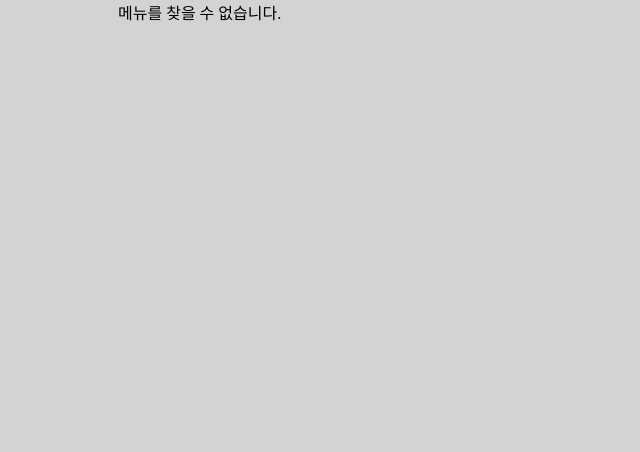
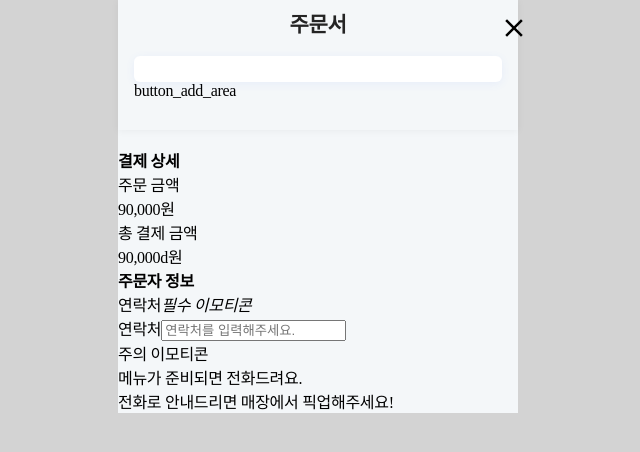
Before and after one commit to wj-cosmos57/orderit-frontend-react, a React (Vite) app: page /order in a window 1280 px wide. Shown: the top 452 px of the page, without its empty margins (322-962 px from the left). Built offline with nearby package versions, Linux system fonts and the light colour scheme.

Commit message:
[23.09.08 이우주]

```diff
--- a/src/App.jsx
+++ b/src/App.jsx
@@ -5,6 +5,7 @@ import { Route, Routes } from 'react-router-dom'
 
 import Mainpage from './Mainpage'
 import Menudetail from './Menudetail';
+import Order from './Order';
 
 function App() {
 
@@ -12,6 +13,7 @@ function App() {
         <Routes>
           <Route path="/" element={<Mainpage />} />
           <Route path="/:menuId" element={<Menudetail />} />
+          <Route path="/order" element={<Order />} />
         </Routes>
   )
 }
--- a/src/Bottombar.css
+++ b/src/Bottombar.css
@@ -3,7 +3,7 @@
     left: 0;
     bottom: 0; */
   width: 100%;
-    box-shadow: 0 0 6px 4px rgba(0,0,0,.03);
+  box-shadow: 0 0 6px 4px rgba(0, 0, 0, 0.03);
   padding-bottom: env;
   background-color: #fff;
   z-index: 9100;
@@ -116,6 +116,8 @@
 }
 
 .reset_button {
+  width: 46px;
+  height: 46px;
   padding: 4px 4px;
   cursor: pointer;
   color: #fff;
@@ -123,9 +125,9 @@
   font-weight: bold;
 
   border: solid 1px;
-    border-radius: 3px;
+  border-radius: 5px;
   border-color: #fff;
-    box-shadow: 0 2px 3px 0 rgba(0,0,0,.04);
+  box-shadow: 0 2px 3px 0 rgba(0, 0, 0, 0.04);
   /* background-color: #47c83e; */
   background-color: red;
 }
@@ -136,13 +138,14 @@
   height: 46px;
   margin-left: 18px;
   border-radius: 5px;
-    background-image: linear-gradient(to left, #0ad18e, #01d760),linear-gradient(to left, #53fffd, #00ff71);
+  background-image: linear-gradient(to left, #0ad18e, #01d760),
+    linear-gradient(to left, #53fffd, #00ff71);
   font-weight: bold;
   line-height: 46px;
   text-align: center;
   letter-spacing: -0.3px;
   color: #fff;
-    transition: .1s;
+  transition: 0.1s;
 
   text-decoration: none;
   cursor: pointer;
@@ -174,26 +177,26 @@
 }
 
 .ico_cart {
-    vertical-align: -10px;
+  margin-left: 3px;
+  vertical-align: -7px;
   transform-origin: bottom;
   width: 25px;
   height: 25px;
   fill: #fff;
 
   display: inline-block;
-
 }
 
 .num {
   opacity: 1;
   position: absolute;
-    top: 11px;
+  top: 8px;
   right: 0px;
-    width: 14px;
-    height: 14px;
+  width: 15px;
+  height: 15px;
   border-radius: 50%;
   background-color: #fc4c4e;
-    font-size: 10px;
+  font-size: 13px;
   line-height: 14px;
   font-weight: 800;
   text-align: center;
--- a/src/Bottombar.jsx
+++ b/src/Bottombar.jsx
@@ -1,46 +1,62 @@
-import React from 'react'
+import React from "react";
+import { useNavigate } from "react-router-dom";
 
-import './Bottombar.css'
-import menus from '../Menu.json'
-import DeleteForeverIcon from '@mui/icons-material/DeleteForever';
-import ShoppingCartIcon from '@mui/icons-material/ShoppingCart';
+import "./Bottombar.css";
+import menus from "../Menu.json";
+import DeleteForeverIcon from "@mui/icons-material/DeleteForever";
+import ShoppingCartIcon from "@mui/icons-material/ShoppingCart";
 
 function Bottombar(props) {
   const { totalCount, totalMoney, firstMenuItem, remainingItems } = props;
+  const movePage = useNavigate();
 
   const handleReset = () => {
     localStorage.clear();
     window.location.reload();
-    }
-    console.log(firstMenuItem);
+  };
+
+  const goOrder = () => {
+    movePage("/order");
+  };
 
   return (
-    <div className='order_flow_wrap'>
-        <div className='order_btn_area'>
-            <div className='order_box1'>
-                <div className='order_info_area'>
-                    <div className='order_info'>
-                        <div className='info_tit'>
-                            <span className='total'>{totalCount}개</span>
-                            {remainingItems > 1 ? `${firstMenuItem.title} 외 ` : `${firstMenuItem.title} `}
+    <div className="order_flow_wrap">
+      <div className="order_btn_area">
+        <div className="order_box1">
+          <div className="order_info_area">
+            <div className="order_info">
+              <div className="info_tit">
+                <span className="total">{totalCount}개</span>
+                {remainingItems > 1
+                  ? `${firstMenuItem.title} 외 `
+                  : `${firstMenuItem.title} `}
               </div>
-                        <div className='info_price'>{totalMoney.toLocaleString()}</div>
+              <div className="info_price">{totalMoney.toLocaleString()}</div>
             </div>
-                    <div className='btn_reset'>
-                        <button className='reset_button' onClick={handleReset}><DeleteForeverIcon /></button>
+            <div className="btn_reset">
+              <button className="reset_button" onClick={handleReset}>
+                <DeleteForeverIcon style={{ width: 25, height: 25 }} />
+              </button>
             </div>
-                    <a className='btn_order'>
+            <a className="btn_order" onClick={goOrder}>
               주문하기
-                        <div className='btn_box'>
-                            <ShoppingCartIcon className='ico_cart' viewBox='0 0 25 25' fill='#0AD289' aria-hidden='true'/>
-                            <span className='num' aria-label='주문수'>{totalCount}</span>
+              <div className="btn_box">
+                <ShoppingCartIcon
+                  className="ico_cart"
+                  viewBox="0 0 25 25"
+                  fill="#0AD289"
+                  aria-hidden="true"
+                />
+                <span className="num" aria-label="주문수">
+                  {totalCount}
+                </span>
               </div>
             </a>
           </div>
         </div>
       </div>
     </div>
-  )
+  );
 }
 
-export default Bottombar
+export default Bottombar;
--- a/src/Mainpage.css
+++ b/src/Mainpage.css
@@ -11,11 +11,9 @@
   display: flex;
 }
 
-.logo-title {
-    display: flex;
-    justify-content: center;
-    align-items: center;
-    font-size: 20px;
+.logo {
+  width: 400px;
+  height: 70px;
 }
 
 .menu-bar {
@@ -59,7 +57,7 @@
   margin-right: 20px;
 }
 
-.menu-img{
+.menu-img {
   width: 80px;
   height: 60px;
   /* margin-right: 20px; */
@@ -102,7 +100,7 @@
   cursor: pointer;
   display: flex;
   justify-content: center;
-    box-shadow: 0 2px 3px 0 rgba(0,0,0,.04);
+  box-shadow: 0 2px 3px 0 rgba(0, 0, 0, 0.04);
   box-sizing: border-box;
   border: solid 1px;
   border-radius: 5px;
@@ -128,7 +126,8 @@
   flex-direction: column;
 }
 
-.totalCount, .totalQuantity {
+.totalCount,
+.totalQuantity {
   font-weight: bold;
 }
 
@@ -150,7 +149,7 @@
   padding: 10px 20px;
   font-size: 16px;
   /* font-weight: bold; */
-    border: none;   /* color and width are ignored */
+  border: none; /* color and width are ignored */
   background-color: #ffffff;
   color: #e84155;
   border-radius: 4px;
--- a/src/Mainpage.jsx
+++ b/src/Mainpage.jsx
@@ -1,34 +1,36 @@
-import React, { useState, useEffect, useRef } from 'react'
-import './Mainpage.css';
+import React, { useState, useEffect, useRef } from "react";
+import "./Mainpage.css";
 
-import{ Link, useLocation } from "react-router-dom";
+import { Link, useLocation } from "react-router-dom";
 
-import menus from '../Menu.json'
-import ShoppingCartOutlinedIcon from '@mui/icons-material/ShoppingCartOutlined';
-import Bottombar from './Bottombar.jsx'
+import menus from "../Menu.json";
+import ShoppingCartOutlinedIcon from "@mui/icons-material/ShoppingCartOutlined";
+import Bottombar from "./Bottombar.jsx";
 
 function Mainpage() {
-    const cart = JSON.parse(localStorage.getItem('cart')) || [];
-    const firstMenuItem = cart.length > 0 ? menus.find(m => m.menuId === cart[0].menuId) : null  // 담긴 첫번째 메뉴
-    const remainingItems = cart.length;     // 담긴 메뉴의 종류 수
+  const cart = JSON.parse(localStorage.getItem("cart")) || [];
+  const firstMenuItem =
+    cart.length > 0 ? menus.find((m) => m.menuId === cart[0].menuId) : null; // 담긴 첫번째 메뉴
+  const remainingItems = cart.length; // 담긴 메뉴의 종류 수
 
-    let totalQuantityRef = useRef([0, 0]);  // [0]: 총메뉴개수 [1]: 총합계
+  let totalQuantityRef = useRef([0, 0]); // [0]: 총메뉴개수 [1]: 총합계
 
   return (
-    <div className='order-app'>
-        <div className='top-bar'>
-            <div className='logo-container'>
-                <img src="../public/logo.png"></img>
+    <div className="order-app">
+      <div className="top-bar">
+        <div className="logo-container">
+          <img src="../public/logo.png" className="logo"></img>
           {/* <div className='logo-title'>2023 IT대학 대동제 주점</div> */}
         </div>
       </div>
 
-        <div className='menu-bar'>
-            {
-                menus.map( (menu, index) => {
-                    const menuItemInCart = cart.find(item => item.menuId === menu.menuId);
+      <div className="menu-bar">
+        {menus.map((menu, index) => {
+          const menuItemInCart = cart.find(
+            (item) => item.menuId === menu.menuId
+          );
           const quantityInCart = menuItemInCart ? menuItemInCart.qty : 0;
-                    const menuPrice = parseInt(menu.price.replace(/,/g, ''), 10);
+          const menuPrice = parseInt(menu.price.replace(/,/g, ""), 10);
 
           totalQuantityRef.current[0] += quantityInCart;
           totalQuantityRef.current[1] += menuPrice * quantityInCart;
@@ -37,32 +39,41 @@ function Mainpage() {
           console.log(totalQuantityRef.current[1]);
 
           return (
-                        <Link to={`/${menu.menuId}`} key={index} >
-                            <div className='menu-item'>
-                                <div className='img-div'>
+            <Link to={`/${menu.menuId}`} key={index}>
+              <div className="menu-item">
+                <div className="img-div">
                   <img
                     src={menu.img}
                     alt={menu.title}
-                                        className='menu-img'
+                    className="menu-img"
                   ></img>
                 </div>
-                                <div className='menu-details'>
-                                    <div className='menu-title'>{menu.title}</div>
-                                    <div className='menu-price'>{menu.price}원</div>
-                                    <div className='menu-detail'>{menu.detail}</div>
+                <div className="menu-details">
+                  <div className="menu-title">{menu.title}</div>
+                  <div className="menu-price">{menu.price}원</div>
+                  <div className="menu-detail">{menu.detail}</div>
                 </div>
-                                <div className='menu-purchaseButton'>
-                                    <ShoppingCartOutlinedIcon sx={{ color: "rgb(10, 210, 137)"}}/>
-                                    {quantityInCart > 0 && <div className='menu-quantity'>{quantityInCart}</div>}
+                <div className="menu-purchaseButton">
+                  <ShoppingCartOutlinedIcon
+                    sx={{ color: "rgb(10, 210, 137)" }}
+                  />
+                  {quantityInCart > 0 && (
+                    <div className="menu-quantity">{quantityInCart}</div>
+                  )}
                 </div>
               </div>
             </Link>
-                    )
-                })
-            }
-
+          );
+        })}
       </div>
-        { totalQuantityRef.current[0] > 0 && <Bottombar totalCount={totalQuantityRef.current[0]} totalMoney={totalQuantityRef.current[1]} firstMenuItem={firstMenuItem} remainingItems={remainingItems}/> }
+      {totalQuantityRef.current[0] > 0 && (
+        <Bottombar
+          totalCount={totalQuantityRef.current[0]}
+          totalMoney={totalQuantityRef.current[1]}
+          firstMenuItem={firstMenuItem}
+          remainingItems={remainingItems}
+        />
+      )}
 
       {/* <div className='bottom-bar'>
             <div className='purchase-total'>
@@ -74,7 +85,7 @@ function Mainpage() {
             </div>
         </div> */}
     </div>
-  )
+  );
 }
 
 export default Mainpage;
--- /dev/null
+++ b/src/Order.css
@@ -0,0 +1,90 @@
+.user_app {
+  display: block;
+  background-color: #e9ecef;
+}
+
+.order_form {
+  /* min-height: 60vh; */
+  background-color: #f4f7f9;
+  letter-spacing: -0.3px;
+}
+
+.section_order_header {
+  position: fixed;
+  top: 0;
+  left: 0;
+  width: 100%;
+  z-index: 1200;
+}
+
+.order_header_inner {
+  position: relative;
+  max-width: 400px;
+  margin: 0 auto;
+}
+
+.header_title {
+  display: block;
+  padding: 12px 0;
+  font-size: 21px;
+  font-weight: bold;
+  color: #242424;
+  line-height: 26px;
+  text-align: center;
+}
+
+.button_close {
+  z-index: 1300;
+  position: absolute;
+  top: 0;
+  right: 0;
+  padding: 13px 19px;
+}
+
+.close {
+  position: absolute;
+  width: 18px;
+  height: 18px;
+  padding: 0;
+  overflow: hidden;
+  clip: react(0, 0, 0, 0);
+  border: 0;
+  cursor: pointer;
+}
+
+.order_inner {
+  margin: 0 auto;
+}
+
+.wrap_sections {
+  margin-bottom: 18px;
+  padding: 56px 16px 30px;
+  box-shadow: 0px 1px 8px rgba(0, 0, 0, 0.05);
+  background: linear-gradient(180deg, #f3fbff 30%, #ffffff 80%);
+  background-image: linear-gradient(
+    180deg,
+    var(--booking-color-bg236) 30%,
+    var(--booking-color-bg2) 80%
+  );
+}
+
+.section_order_menu {
+  position: relative;
+  border-radius: 6px;
+  box-shadow: 0px 2px 10px rgba(77, 116, 255, 0.07);
+  background-color: #fff;
+}
+
+.menu_list_wrap {
+  padding: 5px 0;
+}
+
+.menu_list {
+  margin: 0 20px;
+  list-style: none;
+  margin-block-start: 1em;
+  margin-block-end: 1em;
+  margin-inline-start: 0px;
+  margin-inline-end: 0px;
+  padding-inline-start: 40px;
+}
--- /dev/null
+++ b/src/Order.jsx
@@ -0,0 +1,133 @@
+import React from "react";
+
+import "./Order.css";
+import menus from "../Menu.json";
+import CloseIcon from "@mui/icons-material/Close";
+
+function Order() {
+  const cart = JSON.parse(localStorage.getItem("cart")) || [];
+
+  return (
+    <div className="user_app">
+      <div className="order_form">
+        <div className="section_order_header">
+          <div className="order_header_inner">
+            <div className="header_title">주문서</div>
+            <a className="button_close" role="button">
+              <CloseIcon style={{ width: 30, height: 30 }} className="close" />
+            </a>
+          </div>
+        </div>
+
+        <div className="order_inner">
+          <div className="wrap_sections">
+            <div className="section_order_menu">
+              <div className="menu_list_wrap">
+                <ul className="menu_list">
+                  {cart.map((cartMenu, index) => {
+                    const menuIteminCart = menus.find(
+                      (item) => item.menuId === cartMenu.menuId
+                    );
+                    console.log(menuIteminCart);
+                    const menuTitle = menuIteminCart.title;
+                    console.log(menuTitle);
+                    const menuPrice = menuIteminCart.price;
+                    console.log(menuPrice);
+                    const menuImage = menuIteminCart.img;
+                    const menuQuantity = cartMenu.qty;
+                    console.log(menuQuantity);
+                    return (
+                      <li key={cartMenu.menuId}>
+                        <div className="menu">
+                          <div className="img_wrap">
+                            <img
+                              src={menuImage}
+                              alt={menuTitle}
+                              className="menu-img"
+                            ></img>
+                          </div>
+                          <div className="info_wrap">
+                            <strong className="title">{menuTitle}</strong>
+                            <a className="delete_button" role="button">
+                              X
+                            </a>
+                            <div className="figure_area">
+                              <div className="section_counter">
+                                <a className="minus_button" role="button">
+                                  -
+                                </a>
+                                {/* <span className="num">{menuQuantity}</span> */}
+                                <a className="plus_button" role="button">
+                                  +
+                                </a>
+                              </div>
+                              <div className="price">
+                                <div className="text">{menuPrice}원</div>
+                              </div>
+                            </div>
+                          </div>
+                        </div>
+                      </li>
+                    );
+                  })}
+                </ul>
+              </div>
+            </div>
+            <div className="button_add_area">
+              button_add_area
+              <a className="button_add" role="button"></a>
+            </div>
+          </div>
+          <div className="selection_order_price">
+            <strong className="order_title">결제 상세</strong>
+            <div className="price_area">
+              <div className="price_row">
+                <div className="title">주문 금액</div>
+                <div className="price">90,000원</div>
+              </div>
+            </div>
+            <div className="total_price_area">
+              <div className="price_row">
+                <div className="title">총 결제 금액</div>
+                <div className="price">
+                  <span className="text">90,000d원</span>
+                </div>
+              </div>
+            </div>
+            <div className="section_order_extra">
+              <strong className="order_title">주문자 정보</strong>
+              <div className="request_area">
+                <span className="order_sub_title">
+                  연락처
+                  <em className="required">필수 이모티콘</em>
+                </span>
+                <div className="input_box">
+                  <label className="blind">연락처</label>
+                  <input
+                    type="tel"
+                    id="phone"
+                    className="input_text"
+                    placeholder="연락처를 입력해주세요."
+                  ></input>
+                  <div className="gray_info_box">
+                    주의 이모티콘
+                    <div>
+                      <div className="desc_text1">
+                        메뉴가 준비되면 전화드려요.
+                      </div>
+                      <div className="desc_text2">
+                        전화로 안내드리면 매장에서 픽업해주세요!
+                      </div>
+                    </div>
+                  </div>
+                </div>
+              </div>
+            </div>
+          </div>
+        </div>
+      </div>
+    </div>
+  );
+}
+
+export default Order;
```
Also changed, not shown: public/logo.png. Lines whose indentation alone changed are shown as unchanged.
